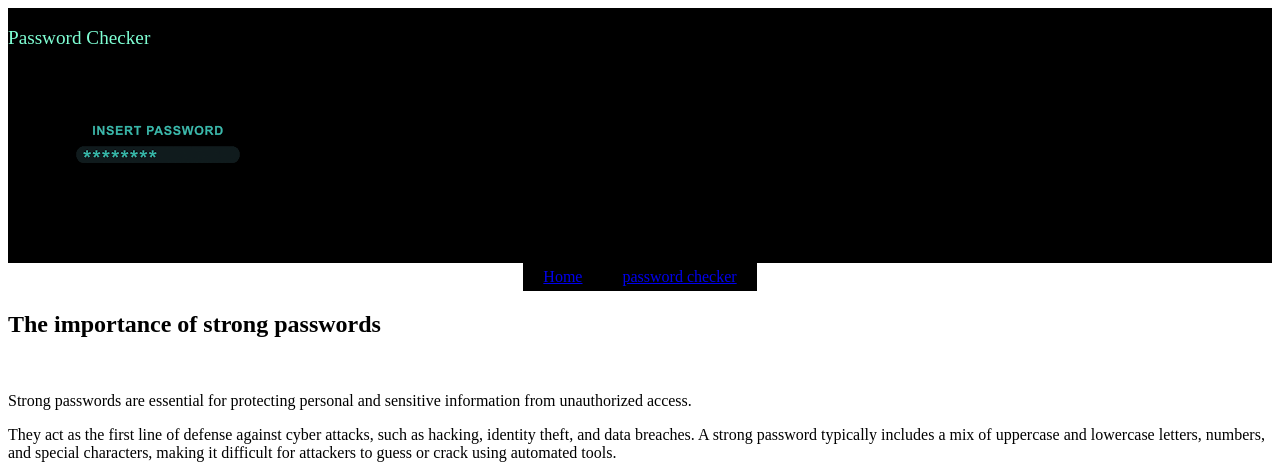
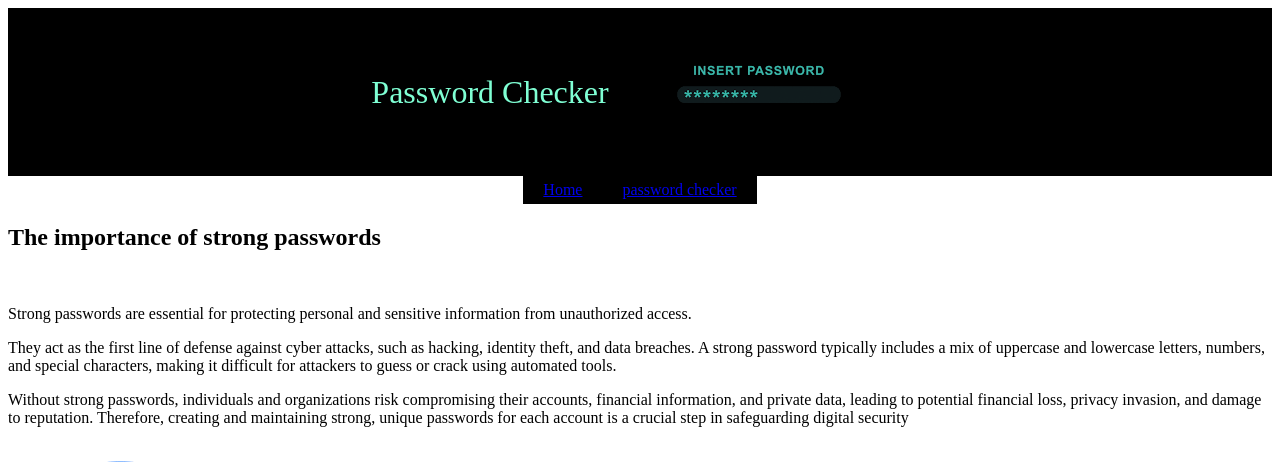
Before and after one commit to ACLSheriff/spec, a PHP site: page / in a window 1280 px wide. Shown: the top 462 px of the page. Run offline with PHP 8.4, Linux system fonts and the light colour scheme.

Commit message:
project 3 finnshed, fixed the top bar

```diff
--- a/mini_project_3/css/stylesheet.css
+++ b/mini_project_3/css/stylesheet.css
@@ -27,7 +27,8 @@ nav li{  /* creates spceing around items in nav bar*/
     background-color: black;
     color: aquamarine;
     width: 100%;
-    font-size: larger;
+    font-size: xx-large;
+    display: flex;
     justify-content: center;/* alines content to center */
     align-items: center;/*alines items to center*/
 
```
